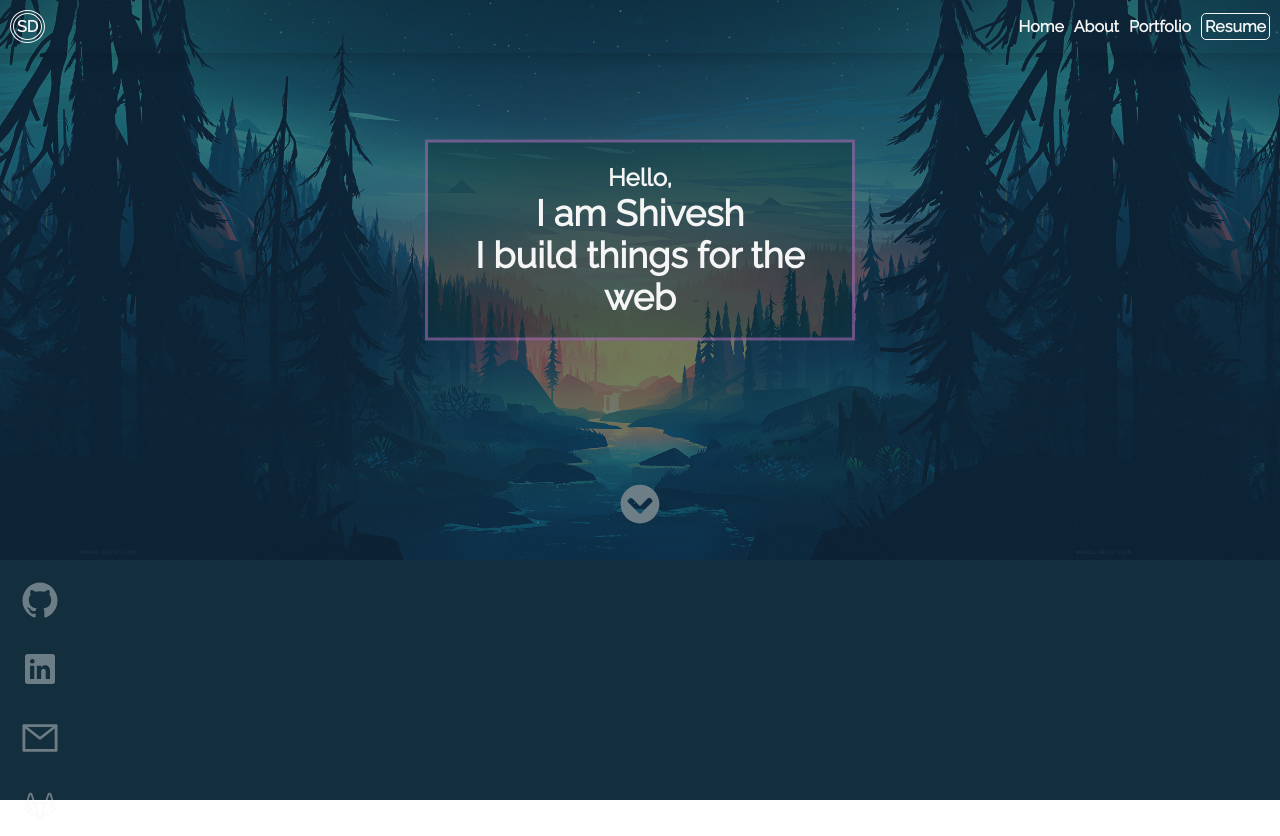
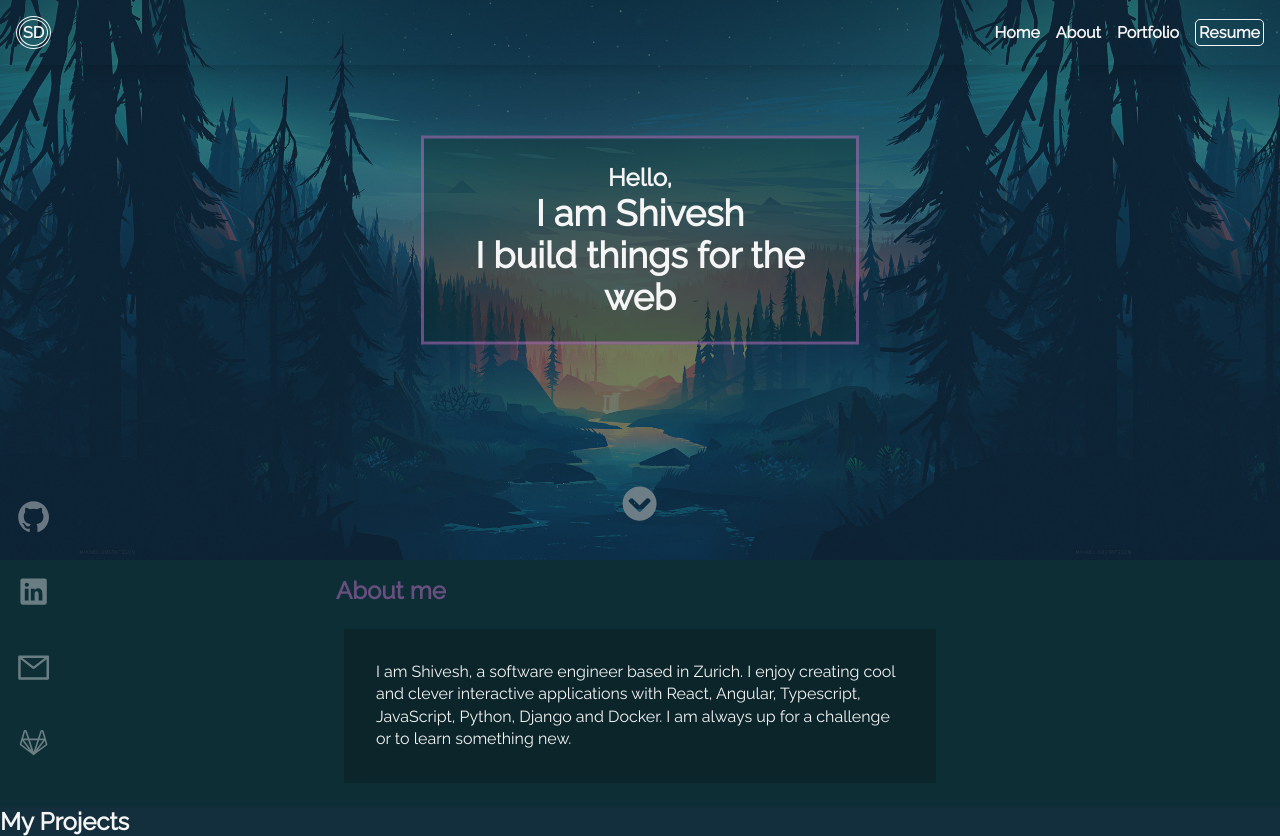
Before and after one commit to shivy108/gallery, a React (Create React App) app: page / in a window 1280 px wide. Before the commit the page ends 800 px from the top, so only its background shows below. Built offline with nearby package versions, Linux system fonts and the light colour scheme.

Commit message:
about me

```diff
--- a/src/pages/LandingPage/index.tsx
+++ b/src/pages/LandingPage/index.tsx
@@ -11,7 +11,7 @@ const App = () => {
   useEffect(() => {
     console.log(show);
     window.addEventListener("scroll", () => {
-      if (window.scrollY > 0) {
+      if (window.scrollY > 10) {
         handleShow(true);
       } else handleShow(false);
     });
@@ -23,41 +23,78 @@ const App = () => {
   }, [show]);
 
   return (
-    <div className='page'>
+    <div className="page">
       <div className={show ? "navBlur" : "nav"}>
-        <div className='navIconWrapper'>
-          <div className='iconWrapper1'>
-            <div className='iconWrapper2'>
-              <h4 className='navIcon'>SD</h4>
+        <div className="navIconWrapper">
+          <div className="iconWrapper1">
+            <div className="iconWrapper2">
+              <h4 className="navIcon">SD</h4>
             </div>
           </div>
         </div>
-        <div className='navMenu'>
-          <h4 className='navItem'>Home</h4>
-          <h4 className='navItem'>About</h4>
-          <h4 className='navItem'>Portfolio</h4>
-          <div className='navButtonWrapper'>
-            <h4 className='navButton'>Resume</h4>
+        <div className="navMenu">
+          <h4 className="navItem">Home</h4>
+          <h4 className="navItem">About</h4>
+          <h4 className="navItem">Portfolio</h4>
+          <div className="navButtonWrapper">
+            <h4 className="navButton">Resume</h4>
           </div>
         </div>
       </div>
-      <div className='welcomeBlock'>
-        <FaChevronCircleDown className='icon' />
+      <div className="welcomeBlock">
+        <FaChevronCircleDown className="icon" />
       </div>
-      <div className='welcomeMessage'>
-        <h2 className='message'>
-          Hello, <h2 className='messageName'>I am Shivesh</h2>
-          <h2 className='messageName'>I build things for the web</h2>
+      <div className="welcomeMessage">
+        <h2 className="message">
+          Hello, <h2 className="messageName">I am Shivesh</h2>
+          <h2 className="messageName">I build things for the web</h2>
         </h2>
       </div>
-      <div className='socialBar'>
-        <div className='socialWrapper'>
-          <a className='socialIcon' href="https://github.com/shivy108" target="_blank" rel="noopener noreferrer"><IoLogoGithub  /></a>
-          <a href="https://www.linkedin.com/in/shivesh-dindayal-25291a111/" target="_blank" rel="noopener noreferrer"><IoLogoLinkedin className='socialIcon' /></a>
-          <a href="mailto:shiveshdindayal@gmail.com"><AiOutlineMail className='socialIcon' /></a>
-          <a href="https://gitlab.propulsion-home.ch/Shiv108" target="_blank" rel="noopener noreferrer"><AiOutlineGitlab className='socialIcon' /></a>
+      <div className="socialBar">
+        <div className="socialWrapper">
+          <a
+            className="socialIcon"
+            href="https://github.com/shivy108"
+            target="_blank"
+            rel="noopener noreferrer"
+          >
+            <IoLogoGithub />
+          </a>
+          <a
+            href="https://www.linkedin.com/in/shivesh-dindayal-25291a111/"
+            target="_blank"
+            rel="noopener noreferrer"
+          >
+            <IoLogoLinkedin className="socialIcon" />
+          </a>
+          <a href="mailto:shiveshdindayal@gmail.com">
+            <AiOutlineMail className="socialIcon" />
+          </a>
+          <a
+            href="https://gitlab.propulsion-home.ch/Shiv108"
+            target="_blank"
+            rel="noopener noreferrer"
+          >
+            <AiOutlineGitlab className="socialIcon" />
+          </a>
         </div>
       </div>
+      <section className="about">
+        <div className="aboutWrapper">
+          <h1 className="aboutTitle">About me</h1>
+          <p className="aboutPara">
+            I am Shivesh, a software engineer based in Zurich. I enjoy creating
+            cool and clever interactive applications with React, Angular,
+            Typescript, JavaScript, Python, Django and Docker. I am always up
+            for a challenge or to learn something new.
+          </p>
+        </div>
+      </section>
+      <section className="projects">
+        <div className="projectWrapper">
+          <h1 className="aboutTitle">My Projects</h1>
+        </div>
+      </section>
     </div>
   );
 };
--- a/src/pages/LandingPage/style.scss
+++ b/src/pages/LandingPage/style.scss
@@ -3,8 +3,8 @@
 }
 
 .page {
-  width: 100vw;
-  height: 100vh;
+  height: 100%;
+  width: 100%;
   background-color: rgb(19, 46, 60);
   color: whitesmoke;
 }
@@ -24,24 +24,22 @@
 .navBlur {
   transition: 300ms;
   box-shadow: 0 0 1rem 0 rgba(0, 0, 0, 0.2);
-  filter: blur(1px);
-  background: inherit;
+  background-color: rgba(0, 0, 0, 0.2);
   width: 100%;
   position: fixed;
   display: flex;
   justify-content: space-between;
   align-items: center;
   z-index: 1;
-  backdrop-filter: blur(2px);
 }
 
 .navMenu {
   display: flex;
-  margin: 10px;
+  margin: 1rem;
   align-items: center;
 }
 .navItem {
-  margin-right: 10px;
+  margin-right: 1rem;
   cursor: pointer;
   transition: 300ms;
 }
@@ -49,20 +47,20 @@
   text-decoration: underline;
   text-decoration-color: violet;
   transition: 300ms;
-
 }
 .navButtonWrapper {
   border: 1px solid whitesmoke;
   border-radius: 5px;
+  transition: 300ms;
   .navButton {
     margin: 3px;
   }
-
 }
 .navButtonWrapper:hover {
   background-color: violet;
   scale: 1.08;
   cursor: pointer;
+  transition: 300ms;
 }
 .navIcon {
   margin: 3px;
@@ -82,12 +80,12 @@
   align-items: center;
   border-radius: 100%;
   border: 0.5px solid whitesmoke;
-  margin: 10px;
+  margin: 1rem;
 }
 
 .welcomeBlock {
   width: 100%;
-  height: 70%;
+  height: 35rem;
   background-image: url("../../assets/forest.jpg");
   // filter: blur(2px);
   // -webkit-filter: blur(8px);
@@ -99,7 +97,7 @@
   align-items: center;
   opacity: 0.4;
   .icon {
-    font-size: 40px;
+    font-size: 2.2rem;
     position: relative;
     z-index: 2;
     color: whitesmoke;
@@ -116,7 +114,7 @@
 
 .welcomeMessage {
   background-color: rgb(0, 0, 0); /* Fallback color */
-  background-color: rgba(9, 46, 46,0.4);
+  background-color: rgba(9, 46, 46, 0.4);
   color: whitesmoke;
   font-weight: bold;
   border: 3px solid rgba($color: violet, $alpha: 0.4);
@@ -126,26 +124,57 @@
   transform: translate(-50%, -50%);
   z-index: 2;
   width: 30%;
-  padding: 20px;
+  padding: 1.5rem;
   text-align: center;
 }
 
-.socialBar{
-  margin: 10px;
-  opacity: .4;
-  font-size: 40px;
+.socialBar {
+
+  font-size: 2.2rem;
   display: flex;
   position: fixed;
-  height: 100%;
-  .socialWrapper{
+  height: 100vh;
+  .socialWrapper {
     display: flex;
     flex-direction: column;
+    bottom: 1rem;
+    position: fixed;
+    z-index: 1;
   }
-  .socialIcon{
-    margin: 10px;
+  .socialIcon {
+    margin: 1rem;
     cursor: pointer;
     text-decoration: none;
     color: whitesmoke;
-
+    opacity: 0.4;
+    transition: 300ms;
+  }
+  .socialIcon:hover {
+    scale: 1.08;
+    color: rgba($color: violet, $alpha: 1);
+    transition: 300ms;
   }
 }
+
+.about{
+  width: 100%;
+  display: flex;
+  background-color: rgba(9, 46, 46, 0.4);
+  justify-content: center;
+
+  .aboutWrapper{
+    width: 50%;
+    max-width: 80%;
+  }
+  .aboutTitle{
+    color: rgba($color: violet, $alpha: 0.4);
+    margin: 1rem;
+  }
+  .aboutPara{
+    line-height: 1.4;
+    margin: 1.5rem;
+    background-color: rgba(0, 0, 0, 0.2);
+    padding: 2rem;
+  }
+
+}
```
